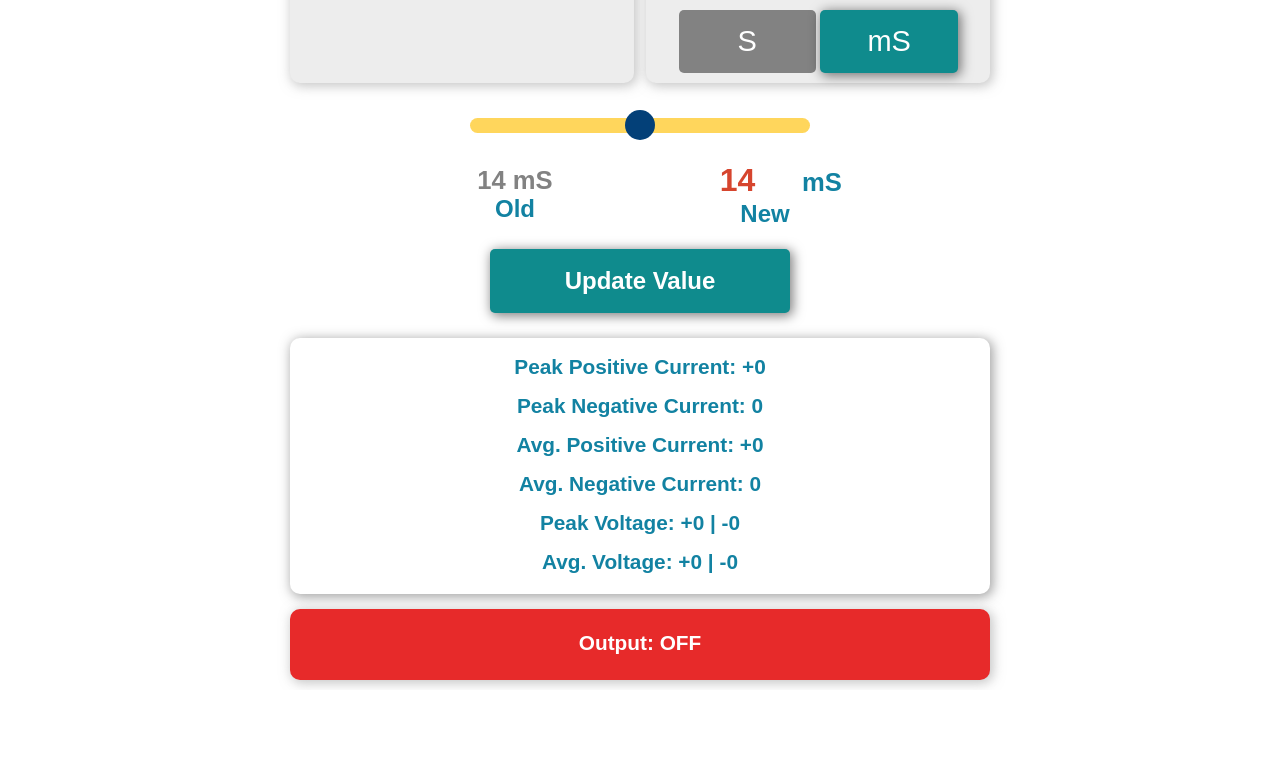
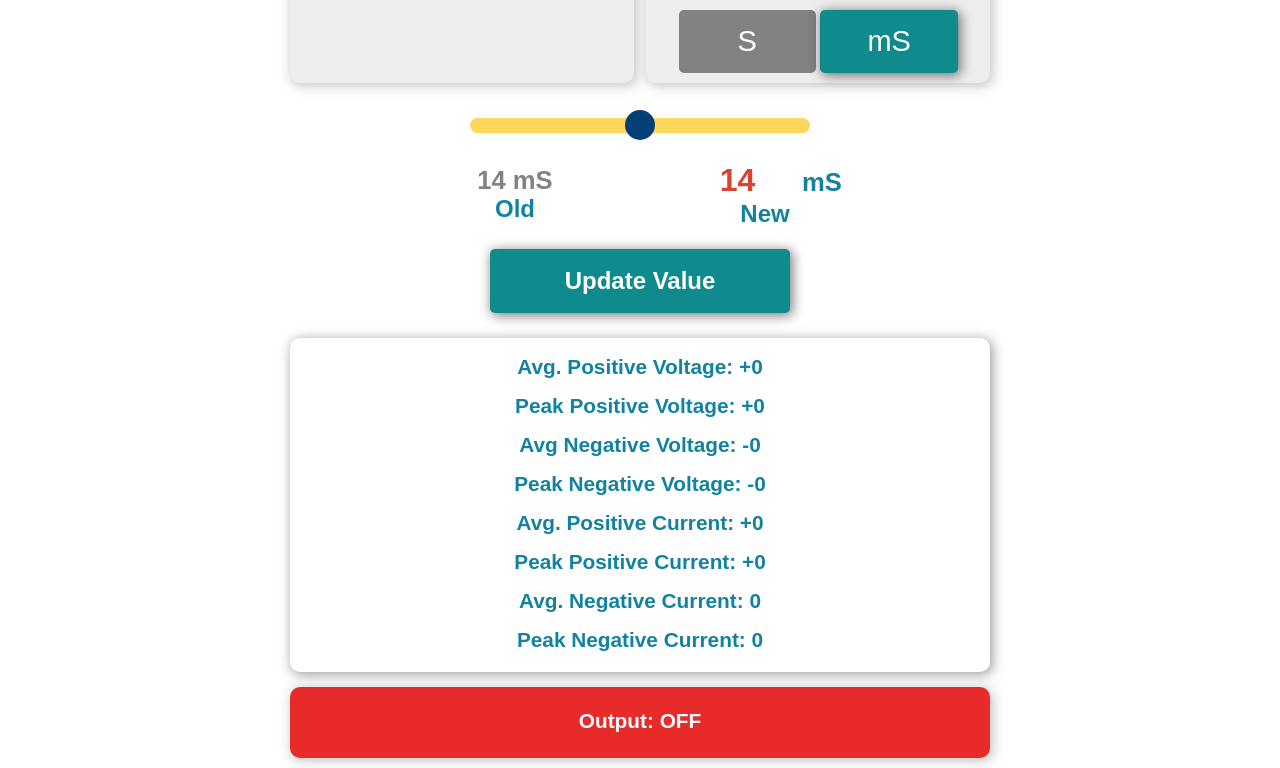
Before and after one commit to DrKropp/InternalElectroOxidizerFunctionTesting, a plain HTML site: page data/index.html in a window 1280 px wide. Shown: the part 242-1010 px from the top of the page. Before the commit the page ends 932 px from the top, so only its background shows below. Drawn offline with Linux system fonts and the light colour scheme.

Commit message:
Matching forked repository changes

```diff
--- a/data/index.html
+++ b/data/index.html
@@ -51,12 +51,16 @@
         </div>
         <div class="top-grid">
             <div class="display-data">
+                <!-- <p class="state">Peak Voltage: +<span id="peakPositiveVoltage">0</span> | -<span id="peakNegativeVoltage">0</span></p> -->
+                <p class="state">Avg. Positive Voltage: +<span id="averagePositiveVoltage">0</span></p>
+                <p class="state">Peak Positive Voltage: +<span id="peakPositiveVoltage">0</span></p>
+                <p class="state">Avg Negative Voltage: -<span id="averageNegativeVoltage">0</span></p>
+                <p class="state">Peak Negative Voltage: -<span id="peakNegativeVoltage">0</span></p>
+                <!-- <p class="state">Avg. Voltage: +<span id="averagePositiveVoltage">0</span> | -<span id="averageNegativeVoltage">0</span></p> -->
+                <p class="state">Avg. Positive Current: +<span id="averagePositiveCurrent">0</span></p>
                 <p class="state">Peak Positive Current: +<span id="peakPositiveCurrent">0</span></p>
+                <p class="state">Avg. Negative Current: <span id="averageNegativeCurrent">0</span></p>
                 <p class="state">Peak Negative Current: <span id="peakNegativeCurrent">0</span></p>
-                <p class="state">Avg. Positive Current: +<span id="averagePositiveCurrent">0</span></p>
-                <p class="state">Avg. Negative Current: <span id="averageNegativeCurrent">0</span></p>
-                <p class="state">Peak Voltage: +<span id="peakPositiveVoltage">0</span> | -<span id="peakNegativeVoltage">0</span></p>
-                <p class="state">Avg. Voltage: +<span id="averagePositiveVoltage">0</span> | -<span id="averageNegativeVoltage">0</span></p>
             </div>
             <div class="top-card" id="toggle-card">
                 <p class="state">Output: <span id="state">OFF</span></p>
```
